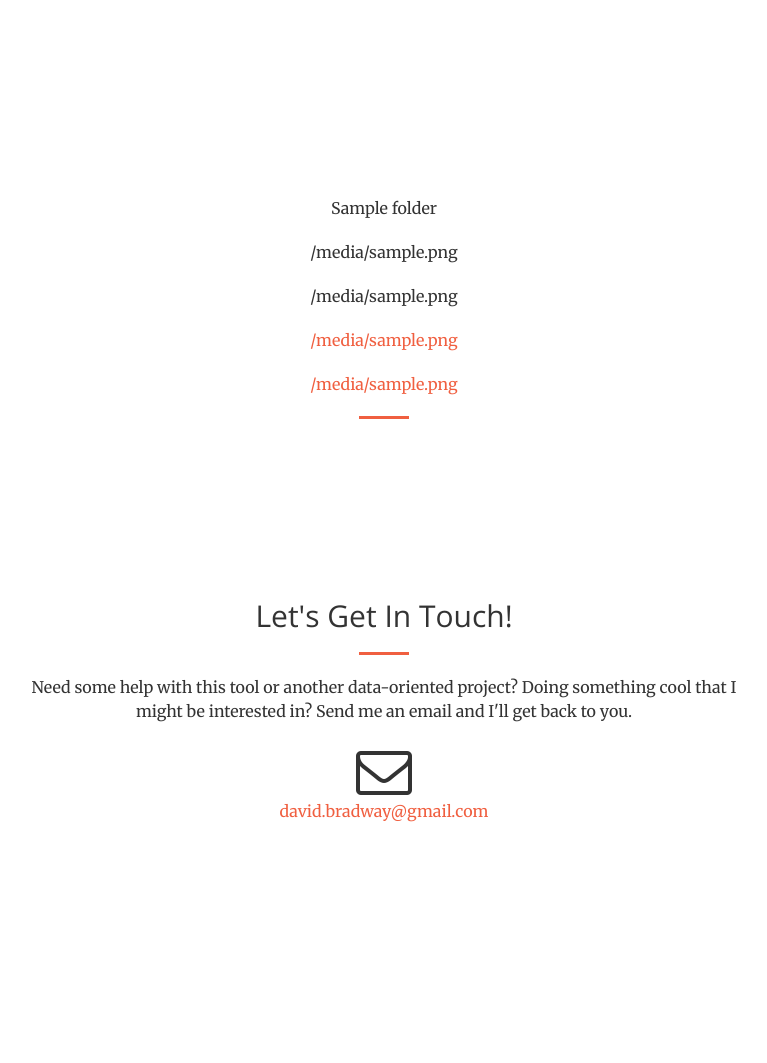
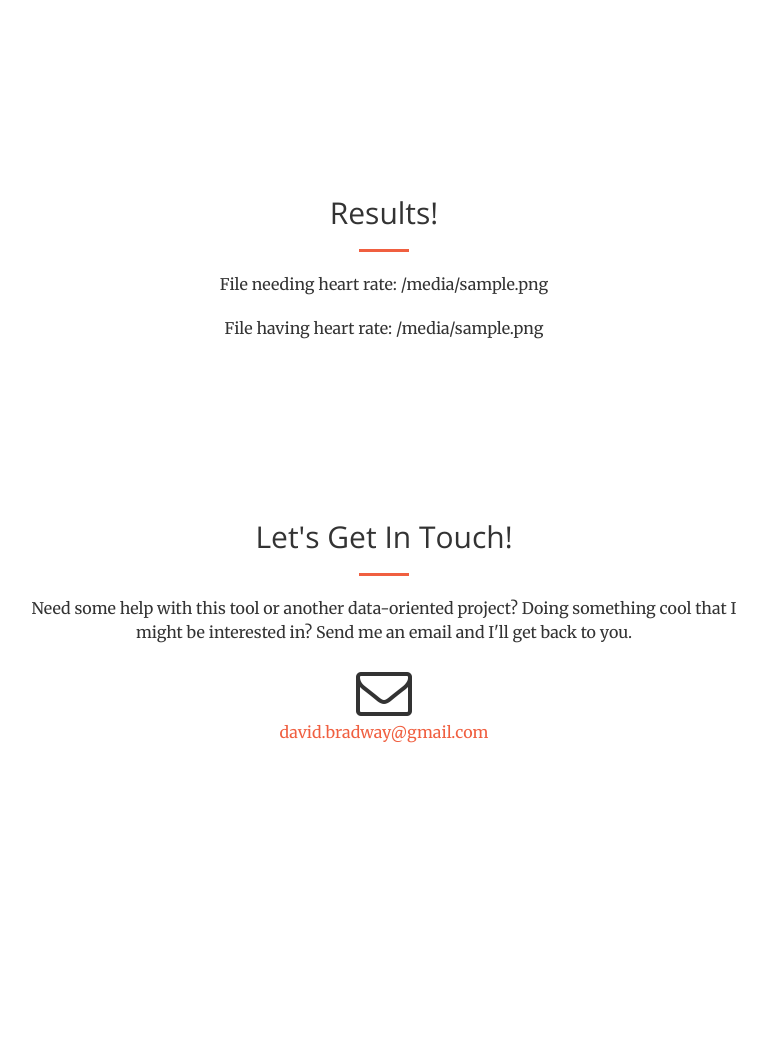
Before and after one commit to davidbradway/fusefit, a Flask app: template webui/app/templates/file.html in a window 1280 px wide. Shown: the part 1501-2564 px from the top of the page, without its empty margins (256-1023 px from the left). Run offline with Flask 2, Linux system fonts and the light colour scheme; the template is opened without the code that fills it: most values are stand-ins (such as "Sample title", 1, 10 or a date in 2020); some libraries are stand-ins or nearby versions.

Commit message:
working on file template

```diff
--- a/webui/app/templates/file.html
+++ b/webui/app/templates/file.html
@@ -1,10 +1,15 @@
 {% extends "base.html" %}
 {% block content %}
-    <p>{{ folder }}</p>
-    <p>{{ filenamewohr }}</p>
-    <p>{{ filenamewhr }}</p>
-
-    <p><a href="{{ filenamewohr }}">{{ filenamewohr }}</a></p>
-    <p><a href="{{ filenamewhr  }}">{{ filenamewhr  }}</a></p>
-    <hr>
+    {% if scroll %}
+    <script>
+        document.getElementById('{{ scroll }}').scrollIntoView();
+    </script>
+    {% endif %}
+    <h2 class="section-heading">Results!</h2>
+    <hr class="primary">
+    <!-- <p>{{ folder }}</p> -->
+    <p>File needing heart rate: {{ filenamewohr }}</p>
+    <p>File having heart rate: {{ filenamewhr }}</p>
+    <!-- <p><a href="{{ filenamewohr }}">{{ filenamewohr }}</a></p> -->
+    <!-- <p><a href="{{ filenamewhr  }}">{{ filenamewhr  }}</a></p> -->
 {% endblock %}
```
